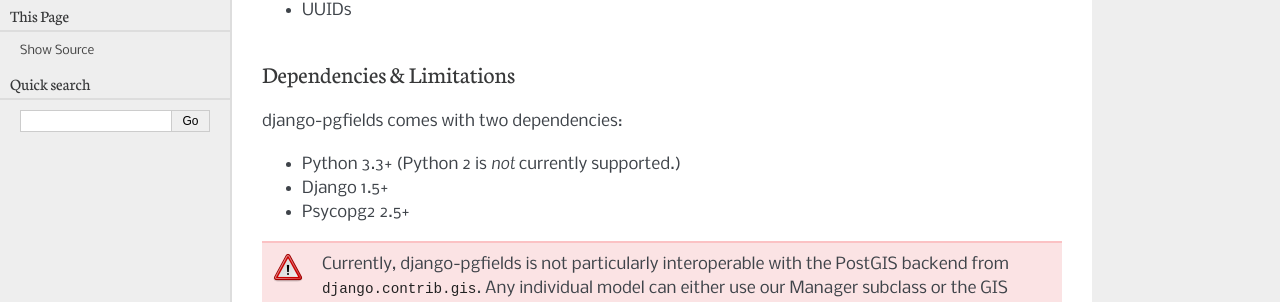
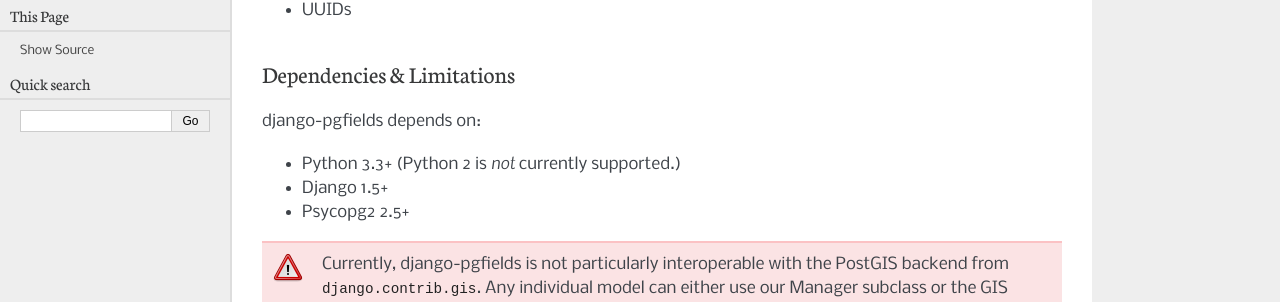
Before and after one commit to lukesneeringer/django-pgfields, a Sphinx documentation site: the page built from docs/index.rst, in a window 1280 px wide. Shown: the part 296-598 px from the top of the page. Built offline with Sphinx 7.4.7, drawn with Linux system fonts in a browser that asks for light colours; pages that are not in the unit, such as notebooks, are missing from menus.

Commit message:
Fixed an awkward phrase in docs.

```diff
--- a/docs/index.rst
+++ b/docs/index.rst
@@ -15,7 +15,7 @@
 Dependencies & Limitations
 --------------------------
 
-django-pgfields comes with two dependencies:
+django-pgfields depends on:
 
 * Python 3.3+ (Python 2 is *not* currently supported.)
 * Django 1.5+
```
